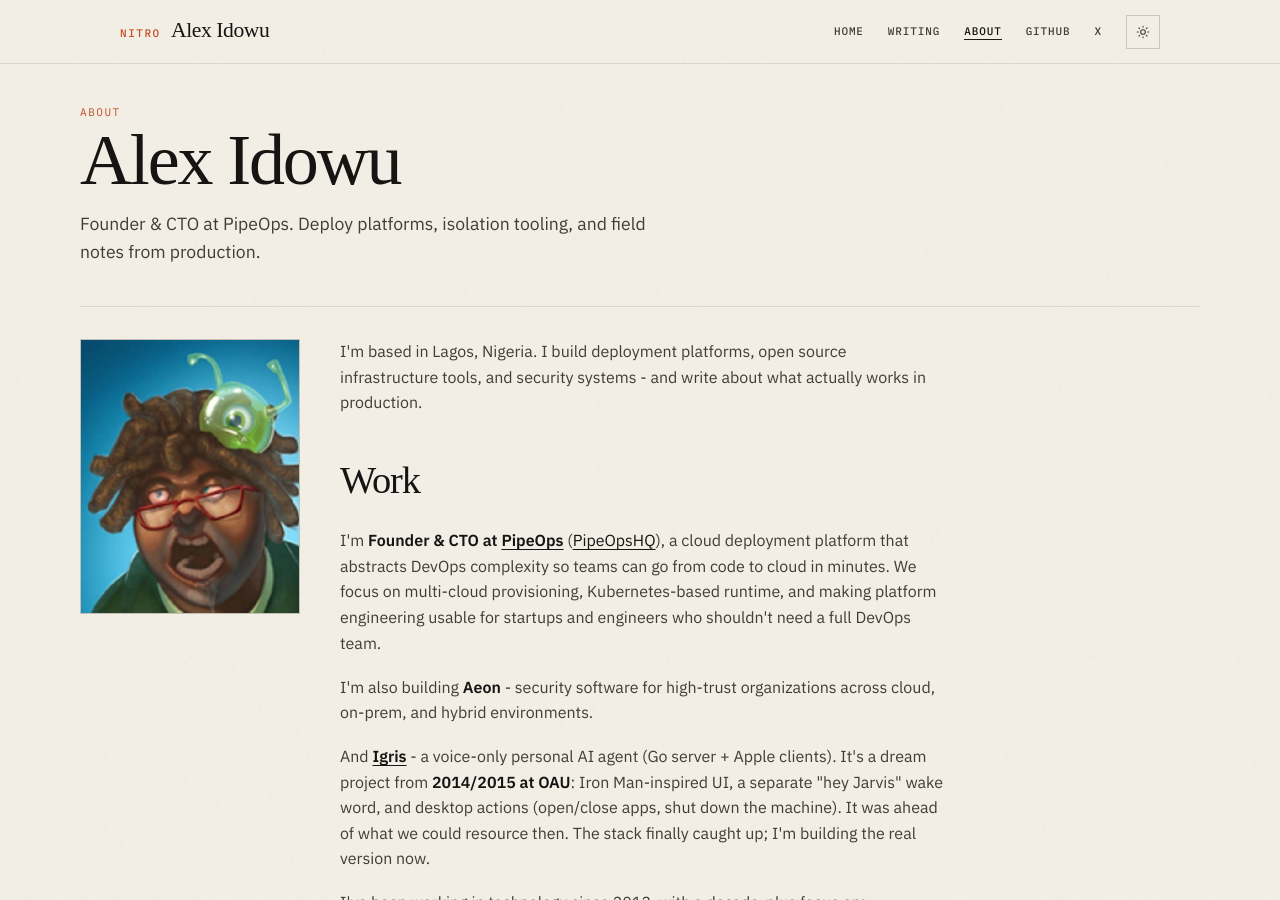
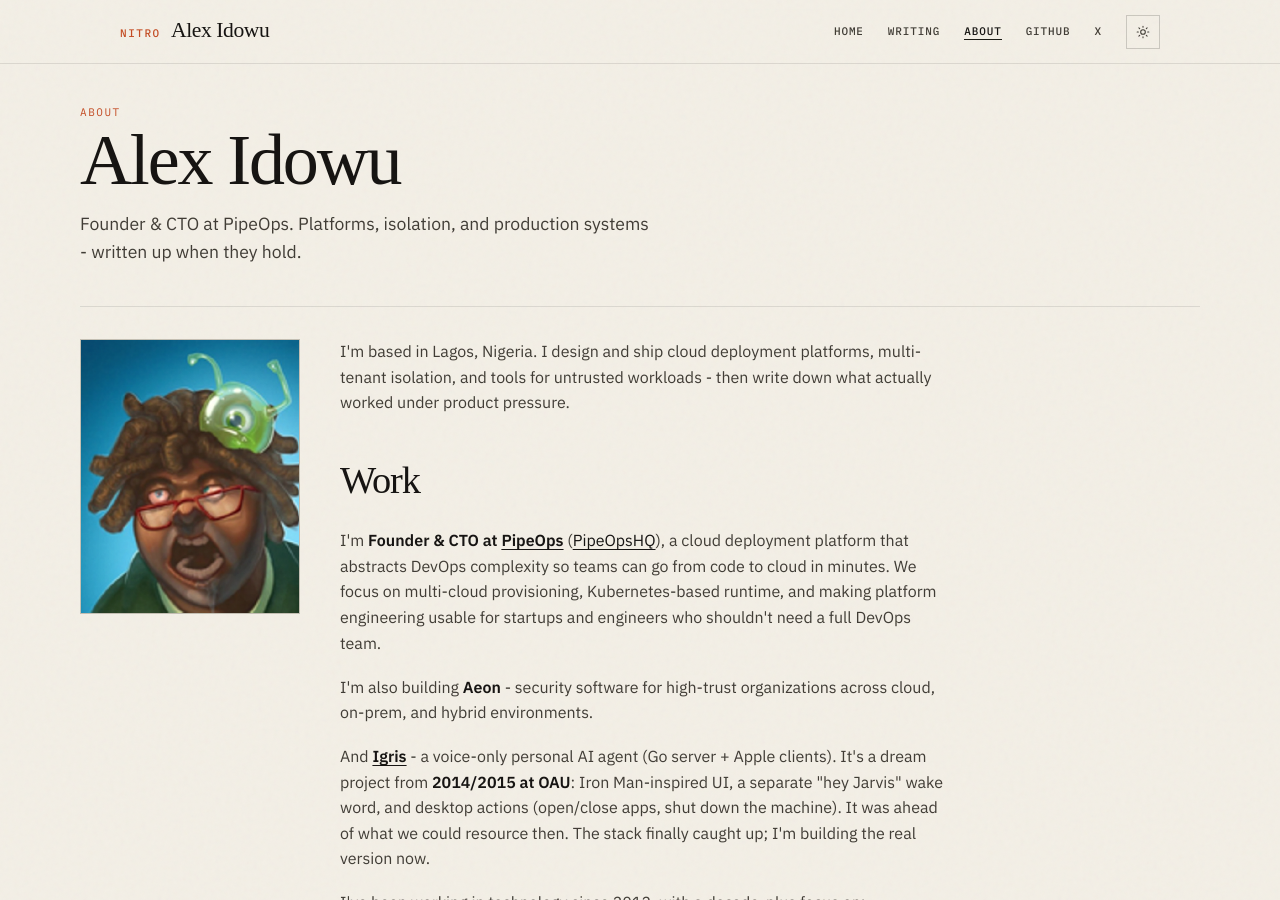
Before and after one commit to 9trocode/9trocode.github.io, a Jekyll site: the page built from about.md, in a window 1280 px wide and 900 px high. Built offline with Jekyll 4.4.1, drawn with Linux system fonts in a browser that asks for light colours; some web fonts are replaced.

Commit message:
Strengthen About page bio to match the platform and isolation spine.
Lead with founder role and concrete work instead of soft multi-role phrasing.

```diff
--- a/about.md
+++ b/about.md
@@ -2,14 +2,14 @@
 layout: default
 title: About
 permalink: /about/
-description: Alex Idowu works across software, security, and operations from Lagos. Founder & CTO at PipeOps; builder of Igris, Rexec, and tools for systems that have to ship and stay up.
+description: Founder & CTO at PipeOps (Lagos). Deploy platforms, multi-tenant isolation, agent sandboxes, and open source - with field notes from production.
 image: /assets/images/nitrocode-og-v2.png
 ---
 
 <header class="page-hero">
   <p class="eyebrow">About</p>
   <h1>Alex Idowu</h1>
-  <p>Founder &amp; CTO at PipeOps. Deploy platforms, isolation tooling, and field notes from production.</p>
+  <p>Founder &amp; CTO at PipeOps. Platforms, isolation, and production systems - written up when they hold.</p>
 </header>
 
 <div class="about-layout">
@@ -17,7 +17,7 @@
     <img src="/assets/images/alex-idowu.png" width="440" height="550" alt="Portrait of Alex Idowu" />
   </div>
   <div class="about-content">
-    <p>I'm based in Lagos, Nigeria. I build deployment platforms, open source infrastructure tools, and security systems - and write about what actually works in production.</p>
+    <p>I'm based in Lagos, Nigeria. I design and ship cloud deployment platforms, multi-tenant isolation, and tools for untrusted workloads - then write down what actually worked under product pressure.</p>
 
     <h2>Work</h2>
 
```
